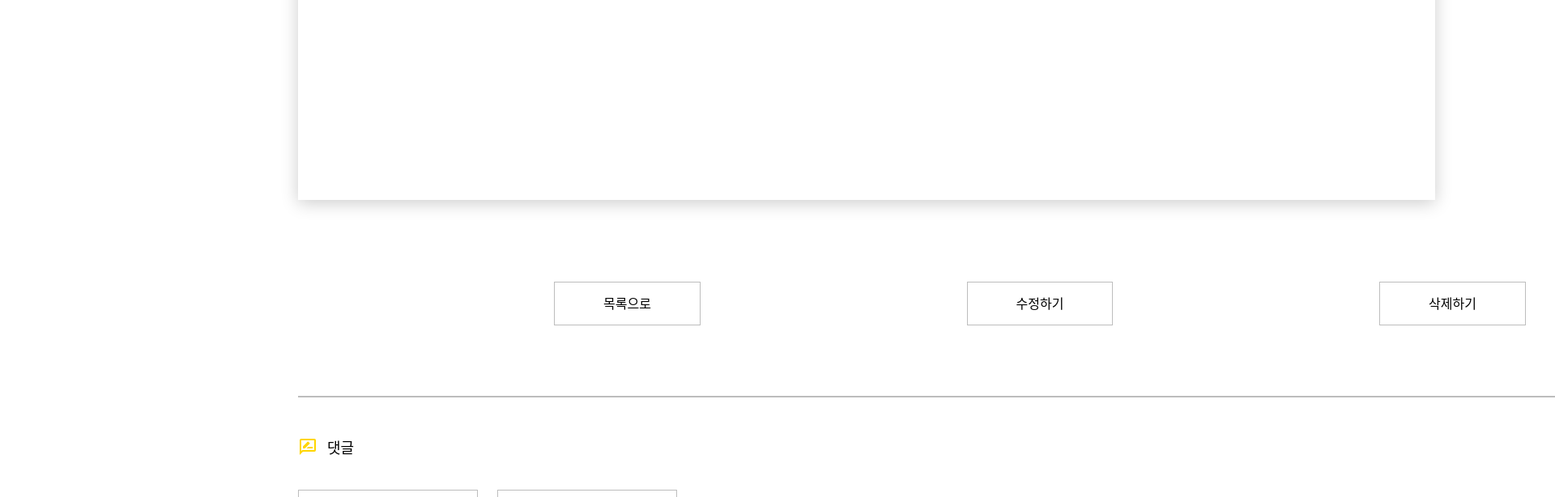
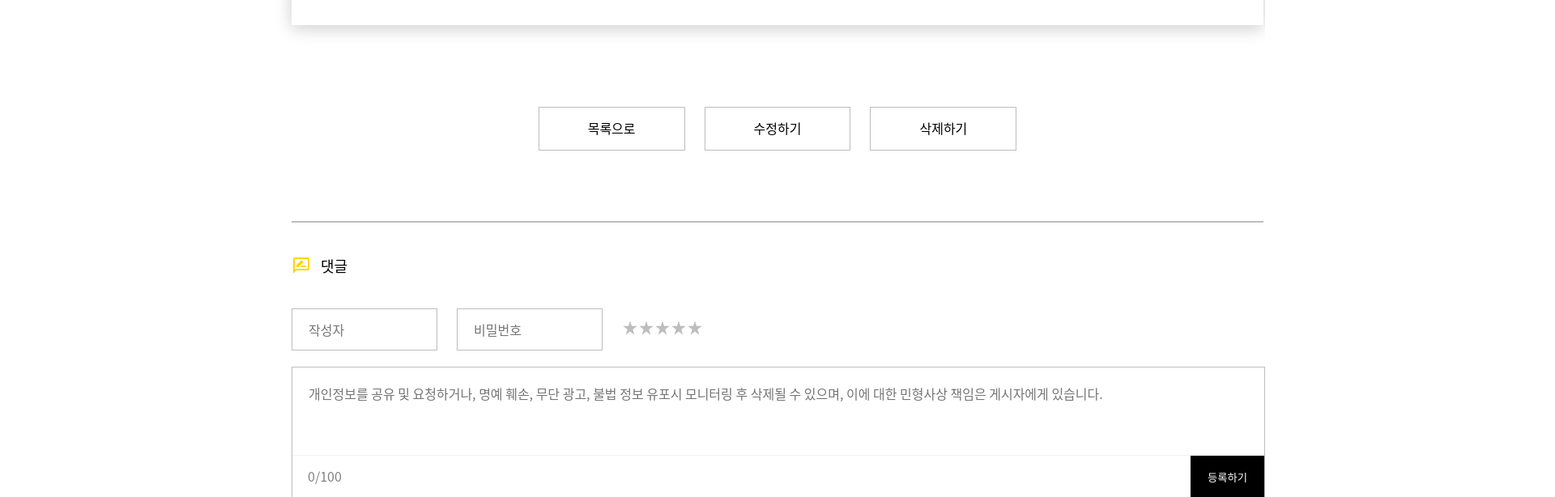
Before and after one commit to sunnwave/freeboard, a Next.js app: page /boards/1 in a window 1280 px wide. Shown: the part 1771-2385 px from the top of the page at 81% size, 1920 px wide, since content can reach past the window. Built offline with nearby package versions, Linux system fonts and the light colour scheme; no server answers.

Commit message:
BoardDetail, CommentList, CommentWrite css 레이아웃 수정. GlobalStyles 추가

```diff
--- a/pages/_app.tsx
+++ b/pages/_app.tsx
@@ -1,6 +1,7 @@
 // import "@/styles/globals.css";
 import { ApolloClient, ApolloProvider, InMemoryCache } from "@apollo/client";
 import { AppProps } from "next/app";
+import GlobalStyles from "../styles/GlobalStyles";
 
 export default function App({ Component, pageProps }: AppProps) {
   const client = new ApolloClient({
@@ -9,8 +10,11 @@ export default function App({ Component, pageProps }: AppProps) {
   });
 
   return (
+    // <>
     <ApolloProvider client={client}>
+      <GlobalStyles />
       <Component {...pageProps} />
     </ApolloProvider>
+    // </>
   );
 }
--- a/src/components/units/board/comment-list/CommentList.presenter.tsx
+++ b/src/components/units/board/comment-list/CommentList.presenter.tsx
@@ -5,7 +5,7 @@ import { ICommentListProps } from "./CommentList.types";
 
 export default function CommentListUI(props: ICommentListProps) {
   return (
-    <div>
+    <div style={{ width: "100%" }}>
       {props.data?.fetchBoardComments.map((el) => (
         <C.CommentWrappper key={el._id}>
           <C.ProfileWrapper>
--- a/src/components/units/board/comment-list/CommentList.styles.ts
+++ b/src/components/units/board/comment-list/CommentList.styles.ts
@@ -1,7 +1,7 @@
 import styled from "@emotion/styled";
 
 export const CommentWrappper = styled.div`
-  width: 1200.5px;
+  width: 100%;
   height: 111px;
   border-bottom: 1px solid #bdbdbd;
   display: flex;
--- a/src/components/units/board/comment-write/CommentWrite.presenter.tsx
+++ b/src/components/units/board/comment-write/CommentWrite.presenter.tsx
@@ -6,8 +6,9 @@ export default function CommentWriteUI(props: ICommentWriteUIProps) {
   return (
     <W.CommentWriteWrapper>
       <W.CommentInfoWrapper>
-        <W.WriterInput placeholder="작성자" onChange={props.onChangeWriter} />
-        <W.PasswordInput
+        <W.InfoInput placeholder="작성자" onChange={props.onChangeWriter} />
+        <W.InfoInput
+          type="password"
           placeholder="비밀번호"
           onChange={props.onChangePassword}
         />
--- a/src/components/units/board/comment-write/CommentWrite.styles.ts
+++ b/src/components/units/board/comment-write/CommentWrite.styles.ts
@@ -2,15 +2,17 @@ import styled from "@emotion/styled";
 
 export const CommentWriteWrapper = styled.div`
   margin-bottom: 20px;
+  width: 100%;
 `;
 
 export const CommentInfoWrapper = styled.div`
   display: flex;
   flex-direction: row;
   align-items: center;
+  width: 100%;
 `;
 
-export const WriterInput = styled.input`
+export const InfoInput = styled.input`
   width: 180px;
   height: 52px;
   border: 1px solid #bdbdbd;
@@ -20,22 +22,7 @@ export const WriterInput = styled.input`
   font-family: Noto Sans CJK KR;
   font-size: 16px;
   font-weight: 500;
-  line-height: 23.68px;
   text-align: left;
-`;
-
-export const PasswordInput = styled.input`
-  width: 180px;
-  height: 52px;
-  border: 1px solid #bdbdbd;
-  margin-right: 24px;
-  color: #828282;
-  font-family: Noto Sans CJK KR;
-  font-size: 16px;
-  font-weight: 500;
-  line-height: 23.68px;
-  text-align: left;
-  padding: 14px 20px;
 `;
 
 export const StarWrapper = styled.div`
--- a/src/components/units/board/detail/BoardDetail.presenter.tsx
+++ b/src/components/units/board/detail/BoardDetail.presenter.tsx
@@ -32,7 +32,6 @@ import { IBoardDetailProps } from "./BoardDetail.types";
 
 export default function BoardDetailUI(props: IBoardDetailProps) {
   return (
-    <>
     <Wrapper>
       <BoardWrapper>
         <Header>
@@ -48,8 +47,8 @@ export default function BoardDetailUI(props: IBoardDetailProps) {
             <HeaderIcon src={"/detailBoard/ic_link.png"} />
             <HeaderIcon src={"/detailBoard/ic_location.png"} />
             <LocationPop>
-                서울특별시 영등포구 양산로 200 (영등포동5가, 영등포시장역)
-                영등포 타임스퀘어 2층
+              서울특별시 영등포구 양산로 200 (영등포동5가, 영등포시장역) 영등포
+              타임스퀘어 2층
             </LocationPop>
           </IconWrapper>
         </Header>
@@ -87,6 +86,5 @@ export default function BoardDetailUI(props: IBoardDetailProps) {
       <CommentWrite isUpdate={false} />
       <CommentRead />
     </Wrapper>
-    </>
   );
 }
--- a/src/components/units/board/detail/BoardDetail.styles.ts
+++ b/src/components/units/board/detail/BoardDetail.styles.ts
@@ -1,16 +1,15 @@
 import styled from "@emotion/styled";
 
 export const Wrapper = styled.div`
+  width: 1200px;
   display: flex;
   flex-direction: column;
   justify-content: center;
-  /* align-items: center; */
-  width: 1920px;
-  padding: 200px 360px;
+  align-items: center;
+  margin: 200px 360px;
 `;
 
 export const BoardWrapper = styled.div`
-  margin-top: 50px;
   margin-bottom: 101px;
   padding: 80px 102px 80px 102px;
   width: 1200px;
@@ -144,12 +143,11 @@ export const Count = styled.div`
 `;
 export const BottomNavWrapper = styled.div`
   display: flex;
-  width: 1200px;
+  width: 100%;
   flex-direction: row;
   align-items: center;
-  justify-content: space-between;
-  padding-left: 316px;
-  padding-right: 299px;
+  justify-content: center;
+  gap: 24px;
 `;
 export const NavButton = styled.button`
   width: Hug (179px) px;
@@ -157,7 +155,6 @@ export const NavButton = styled.button`
   top: 2378px;
   left: 677px;
   padding: 14px 60px 14px 60px;
-  gap: 8px;
   border: 1px solid #bdbdbd;
   background: #ffffff;
   font-family: Noto Sans CJK KR;
@@ -178,6 +175,7 @@ export const Hr = styled.hr`
 `;
 
 export const CommentTitleWrapper = styled.div`
+  width: 100%;
   margin-top: 40px;
   display: flex;
   flex-direction: row;
--- /dev/null
+++ b/styles/GlobalStyles.tsx
@@ -0,0 +1,18 @@
+// styles/GlobalStyles.tsx
+import { Global, css } from "@emotion/react";
+
+const GlobalStyles = () => (
+  <Global
+    styles={css`
+      *,
+      *::before,
+      *::after {
+        box-sizing: border-box;
+        padding: 0;
+        margin: 0;
+      }
+    `}
+  />
+);
+
+export default GlobalStyles;
```
Also changed, not shown: src/components/units/board/list/BoardList.styles.ts (+3 -5 lines). Lines whose indentation alone changed are shown as unchanged.
